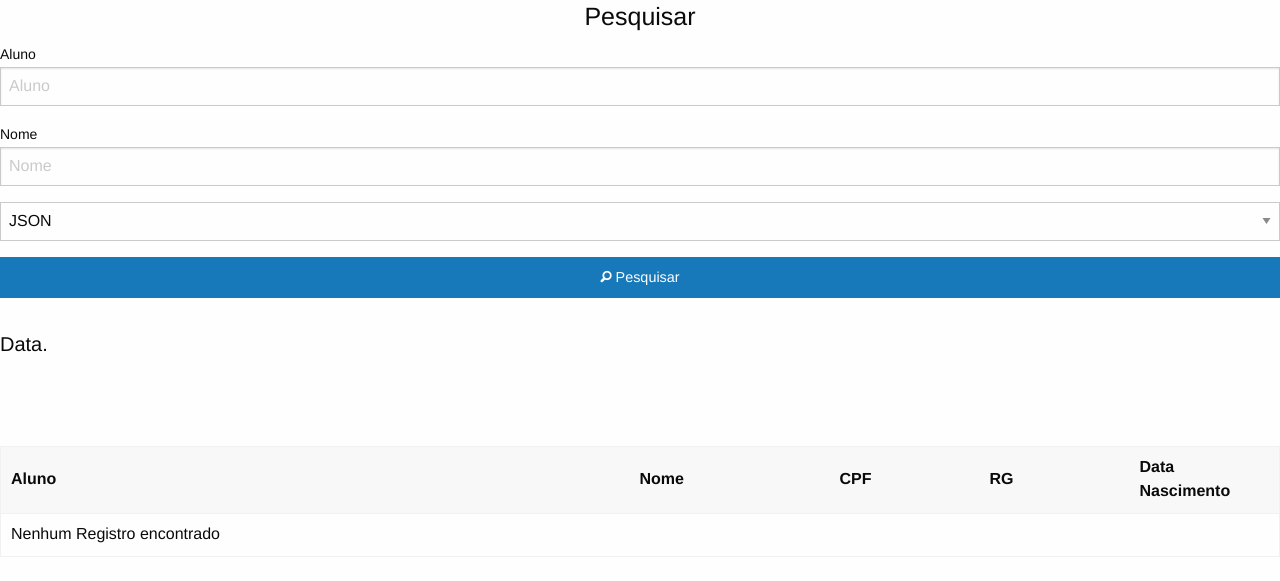
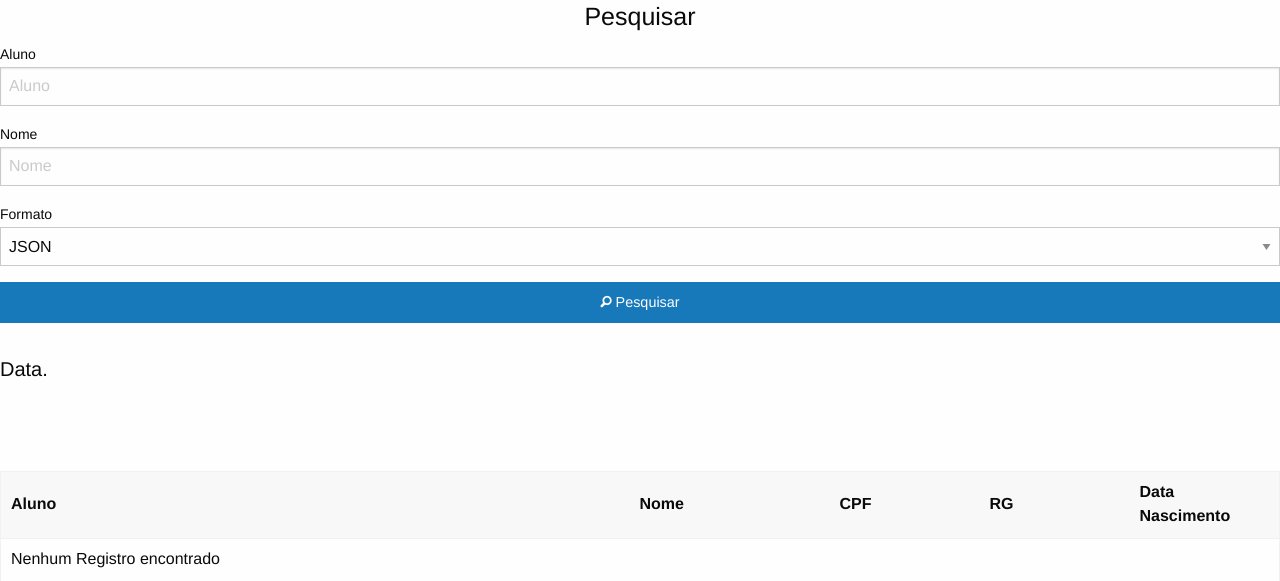
Before and after one commit to nenodias/anev-webservice, a Bottle app: page / in a window 1280 px wide. Shown: the part 227-808 px from the top of the page. Before the commit the page ends 784 px from the top, so only its background shows below. Run offline with Bottle, Linux system fonts and the light colour scheme; some libraries are stand-ins or nearby versions.

Commit message:
Atualizando e adicionando o label ao formato e finalizando o projeto

```diff
--- a/template/index.html
+++ b/template/index.html
@@ -56,7 +56,9 @@
                         <label>Nome
                         <input type="text" ng-model="nome" placeholder="Nome">
                         </label>
+                        <label>Formato
                         <select ng-model="formato" ng-options="item as item.name for item in items"></select>
+                        </label>
                         <p>
                             <a type="submit" class="button expanded" ng-click="pesquisar()">
                                 <i class="fi-magnifying-glass foundicon-magnifying-glass"></i>
```
Also changed, not shown: banco.sqlite.
